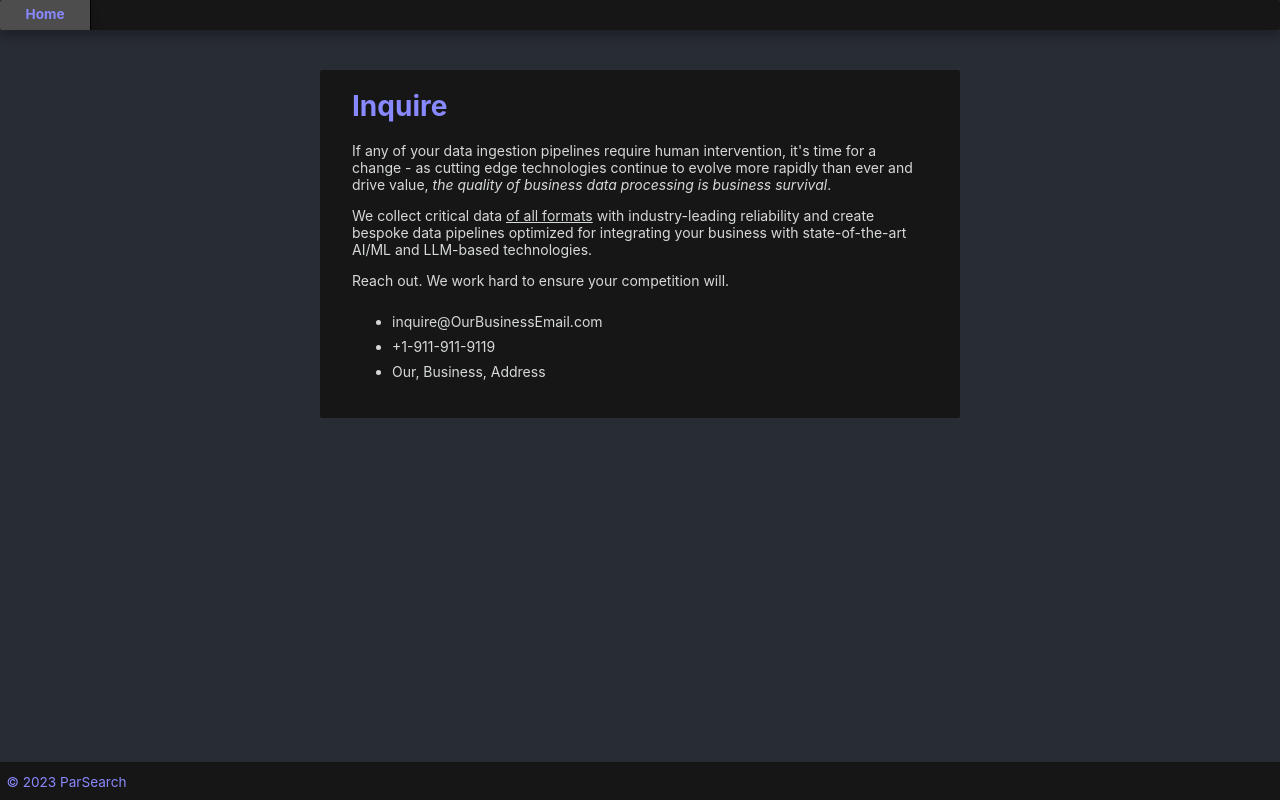
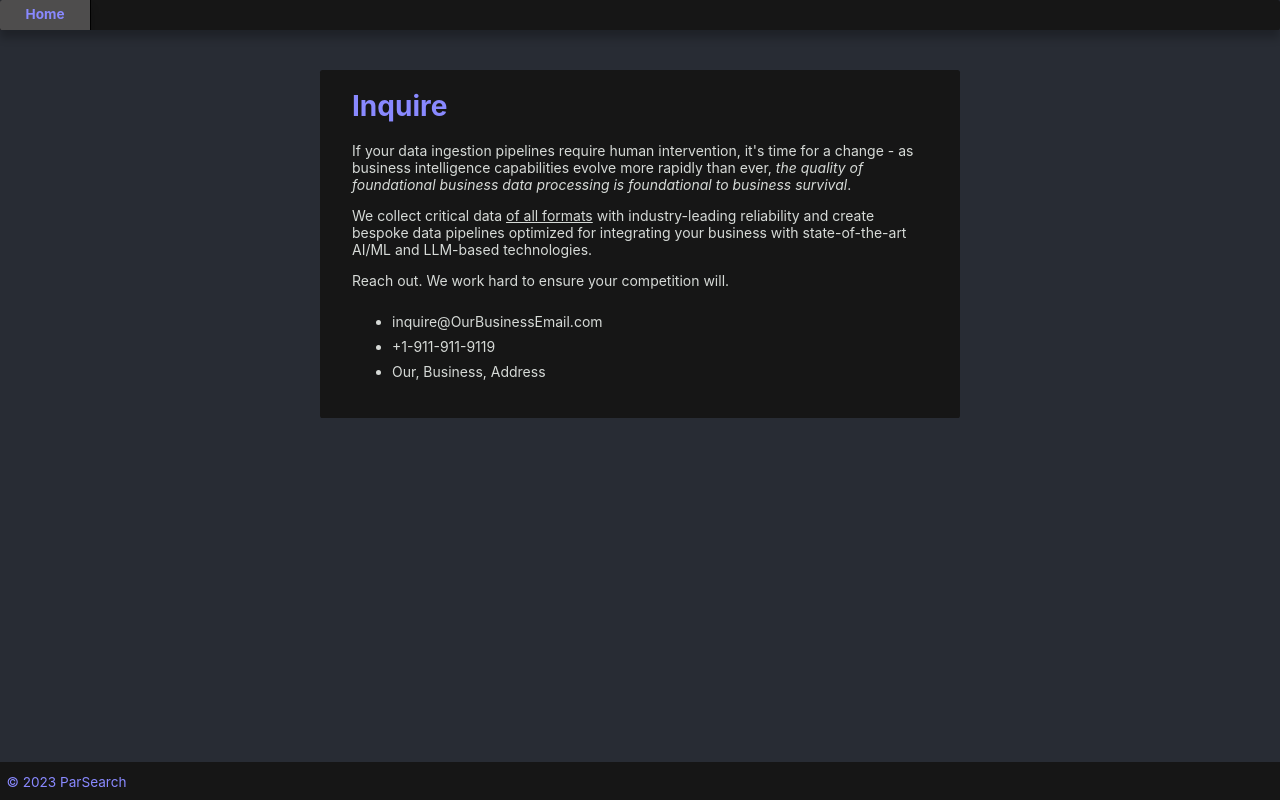
Before and after one commit to cahano/ParSearcher, a React (Create React App) app: page /#/inquire in a window 1280 px wide. Built offline with nearby package versions, Linux system fonts and the light colour scheme.

Commit message:
even more inquire

```diff
--- a/src/inquire/InquirePage.tsx
+++ b/src/inquire/InquirePage.tsx
@@ -34,9 +34,9 @@ class InquirePage extends React.Component {
           <div className="inquire_text">
 
             <h1>Inquire</h1>
-            <p>If any of your data ingestion pipelines require human intervention,
-                it's time for a change - as cutting edge technologies continue to evolve more rapidly than ever
-                and drive value,<i> the quality of business data processing is business survival</i>.</p>
+            <p>If your data ingestion pipelines require human intervention,
+                it's time for a change - as business intelligence capabilities evolve more rapidly than ever,
+                <i> the quality of foundational business data processing is foundational to business survival</i>.</p>
 
             <p>We collect critical data <u>of all formats</u> with industry-leading reliability
               and create bespoke data pipelines optimized for integrating your business
```
